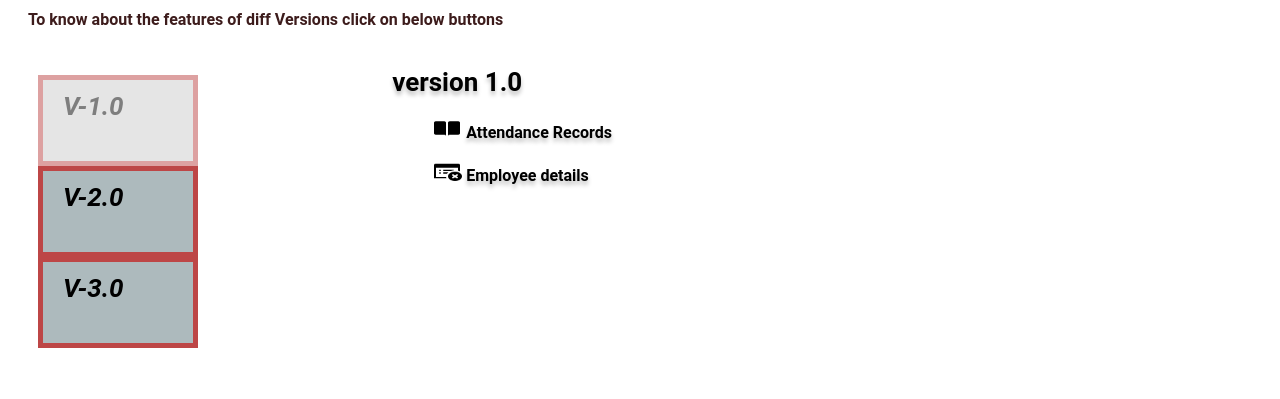
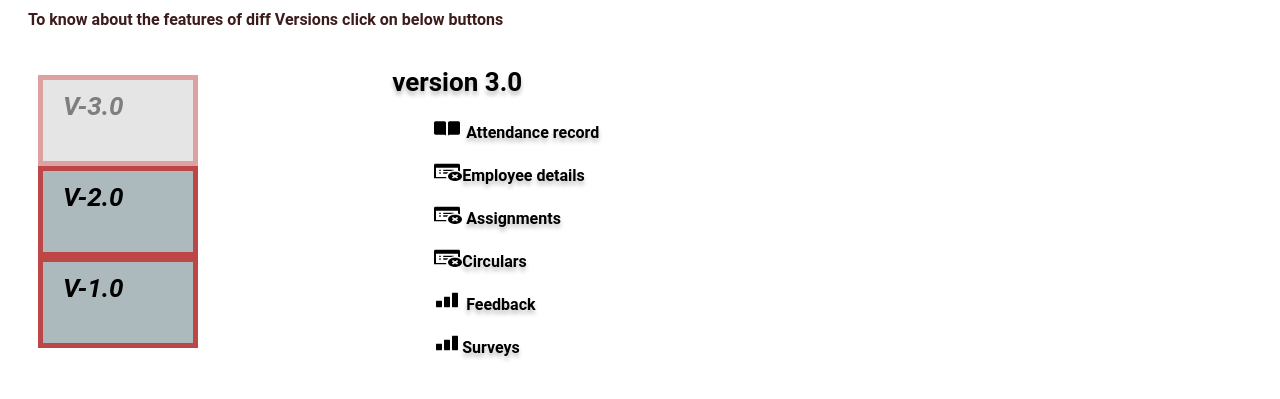
Before and after one commit to prashant808/versions, a plain HTML site: page index.html in a window 1280 px wide. Shown: the part 227-626 px from the top of the page. Drawn offline with Linux system fonts and the light colour scheme.

Commit message:
Versions in descending order

```diff
--- a/index.html
+++ b/index.html
@@ -107,16 +107,15 @@ padding-left: 20px;
 </style>
 </head>
 <body >
-<!-- 	<div class="container-fluid"> -->
 <div class="head">
   <img src="indo.png"   width="200"  height="100" >
    <div class="h"><h1 style="font-size: 48px">Indovision software versions information</h1>
 </div></div>
 <p class="p">To know about the features of diff Versions click on below buttons</p>
 <div class="tab">
-  <button class="tablinks" onclick="openversion(event, 'version1.0')" id="defaultOpen">V-1.0</button>
+  <button class="tablinks" onclick="openversion(event, 'version3.0')" id="defaultOpen">V-3.0</button>
   <button class="tablinks" onclick="openversion(event, 'version2.0')">V-2.0</button>
-  <button class="tablinks" onclick="openversion(event, 'version3.0')">V-3.0</button>
+  <button class="tablinks" onclick="openversion(event, 'version1.0')">V-1.0</button>
 </div>
 <div id="version1.0" class="tabcontent">
   <h2 style="font-size: 26px">version 1.0</h2>
```
